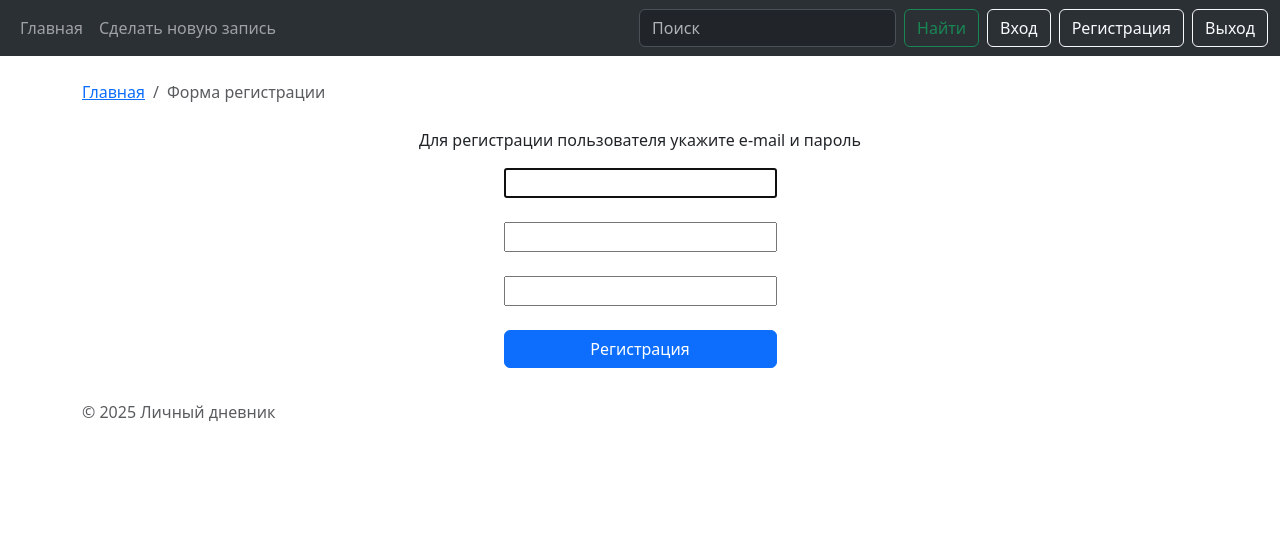
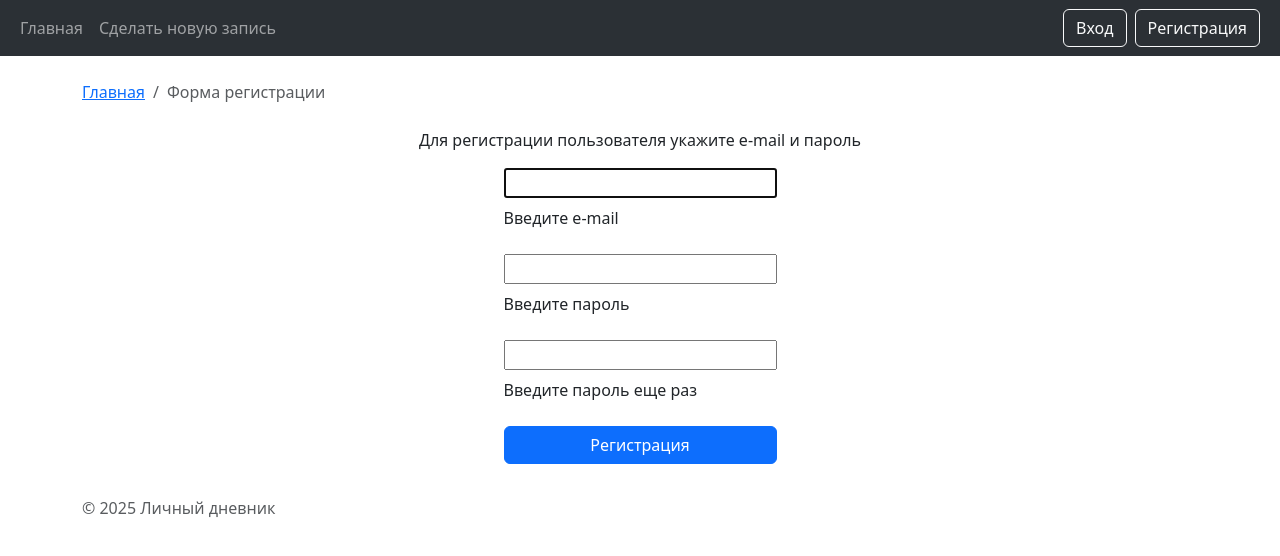
Before and after one commit to KarelinIvan/personal_diary, a Django app: page /users/registration/ in a window 1280 px wide. Shown: the top 556 px of the page. Run offline with Django 5.2, Linux system fonts and the light colour scheme; some libraries are stand-ins or nearby versions.

Commit message:
41-й коммит,

```diff
--- a/diary/templates/block/navbar.html
+++ b/diary/templates/block/navbar.html
@@ -11,13 +11,17 @@
                     <a class="nav-link" href="{% url 'diary:list_posts' %}">Главная</a>
                     <a class="nav-link" href="{% url 'diary:create_post' %}">Сделать новую запись</a>
                 </div>
+                {% if user.is_authenticated %}
                 <form class="d-flex" role="search">
                     <input class="form-control me-2" type="search" placeholder="Поиск" aria-label="Поиск">
                     <button class="btn btn-outline-success me-2" type="submit">Найти</button>
-                    <a href="{% url 'users:login' %}" class="btn btn-outline-light me-2">Вход</a>
-                    <a href="{% url 'users:registration' %}" class="btn btn-outline-light me-2">Регистрация</a>
-                    <button type="button" class="btn btn-outline-light">Выход</button>
                 </form>
+                <button type="button" class="btn btn-outline-light">Профиль</button>
+                <button type="button" class="btn btn-outline-light">Выход</button>
+                {% else %}
+                <a href="{% url 'users:login' %}" class="btn btn-outline-light me-2">Вход</a>
+                <a href="{% url 'users:registration' %}" class="btn btn-outline-light me-2">Регистрация</a>
+                {% endif %}
             </div>
         </div>
     </nav>
--- a/users/management/commands/csu.py
+++ b/users/management/commands/csu.py
@@ -5,7 +5,7 @@ class Command(BaseCommand):
     """ Кастомная команда для создания суперпользователя """
     def handle(self, *args, **options):
         user = User.objects.create(
-            email='ivan.karelin.1993@mail.ru',
+            email='admin',
             first_name='Admin',
             is_superuser=True,
             is_active=True,
--- a/users/templates/users/registration.html
+++ b/users/templates/users/registration.html
@@ -19,14 +19,17 @@
                         <p class="row justify-content-center">Для регистрации пользователя укажите e-mail и пароль</p>
                         <form method="post" action="{% url 'users:registration' %}">
                             {% csrf_token %}
-                            <div class="d-grid gap-2 col-6 mx-auto mb-4">
+                            <div class="d-grid gap-2 col-6 mx-auto mb-2">
                                 {{ form.email }}
+                                <p>Введите e-mail</p>
                             </div>
-                            <div class="d-grid gap-2 col-6 mx-auto mb-4">
+                            <div class="d-grid gap-2 col-6 mx-auto mb-2">
                                 {{ form.password1 }}
+                                <p>Введите пароль</p>
                             </div>
-                            <div class="d-grid gap-2 col-6 mx-auto mb-4">
+                            <div class="d-grid gap-2 col-6 mx-auto mb-2">
                                 {{ form.password2 }}
+                                <p>Введите пароль еще раз</p>
                             </div>
                             <div class="d-grid gap-2 col-6 mx-auto">
                                 <button type="submit" class="btn btn-primary">Регистрация</button>
```
